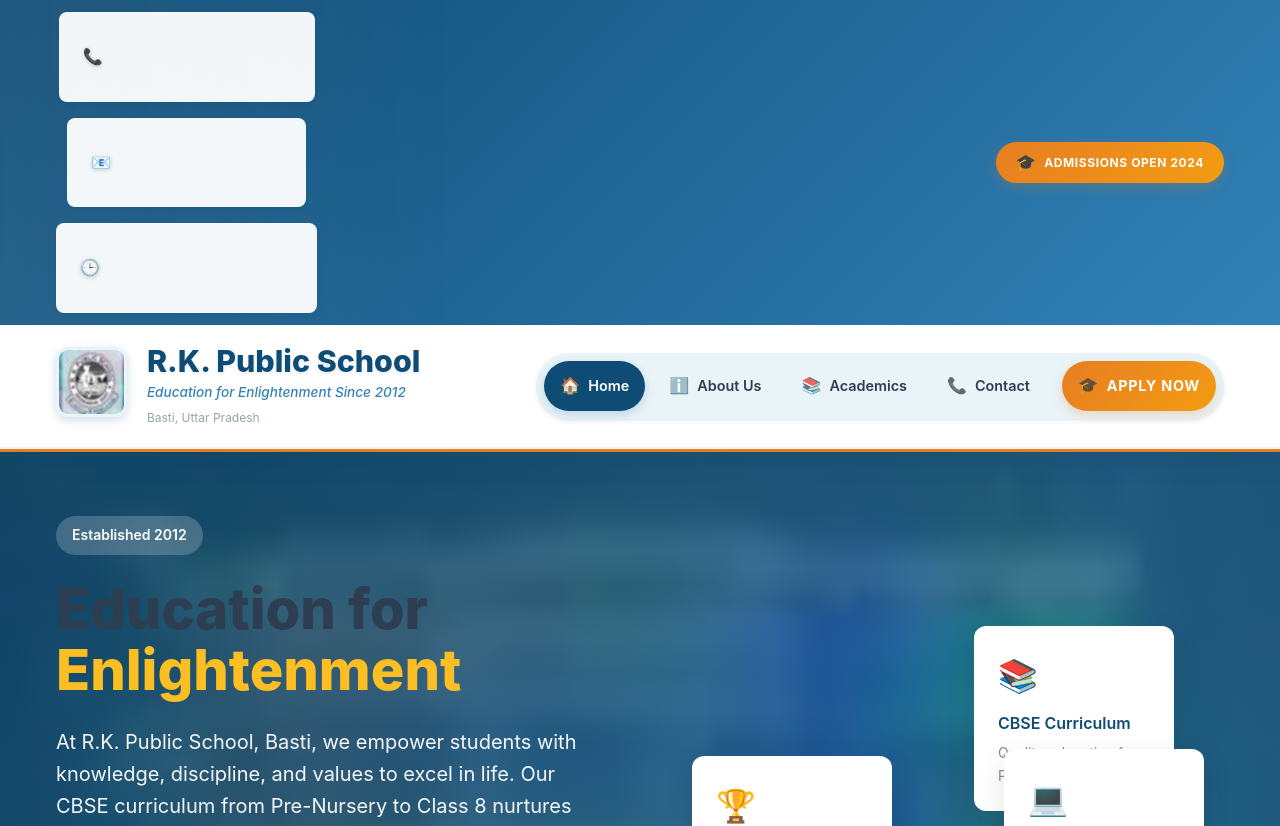
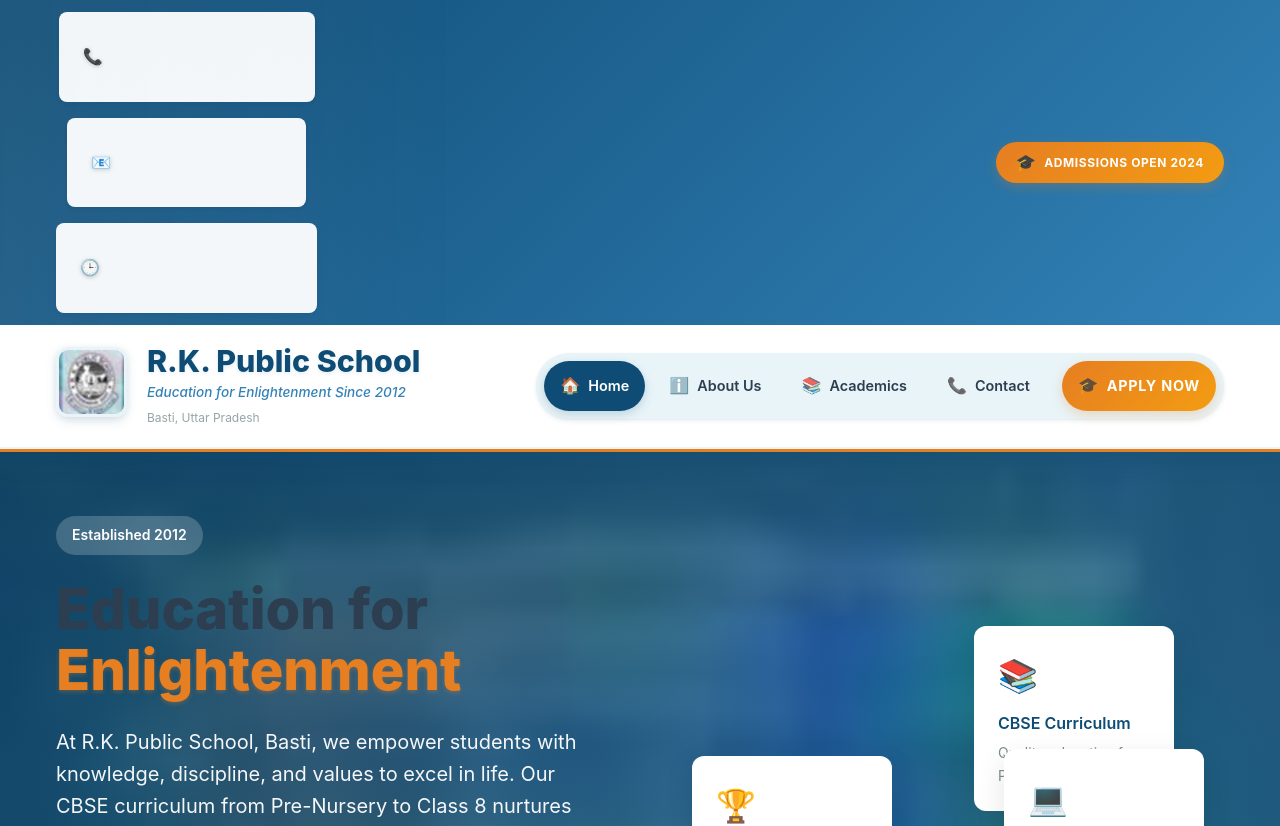
Before and after one commit to Rajverma0011/primary-school-website, a React (Vite) app: page / in a window 1280 px wide. Shown: the top 826 px of the page. Built offline with nearby package versions, Linux system fonts and the light colour scheme; no server answers.

Commit message:
Update hero section colors and highlights
cgen-b26d9608be474a76b726e0373e5d562e

```diff
--- a/src/components/home/Hero.css
+++ b/src/components/home/Hero.css
@@ -56,8 +56,9 @@
 }
 
 .highlight {
-  color: #fbbf24;
+  color: var(--accent-color);
   display: block;
+  text-shadow: 0 2px 4px rgba(230, 126, 34, 0.3);
 }
 
 .hero-subtitle {
```
